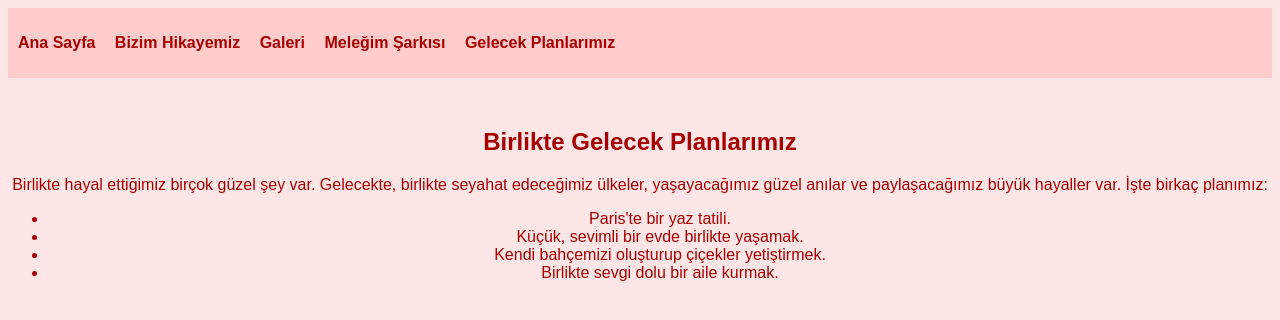
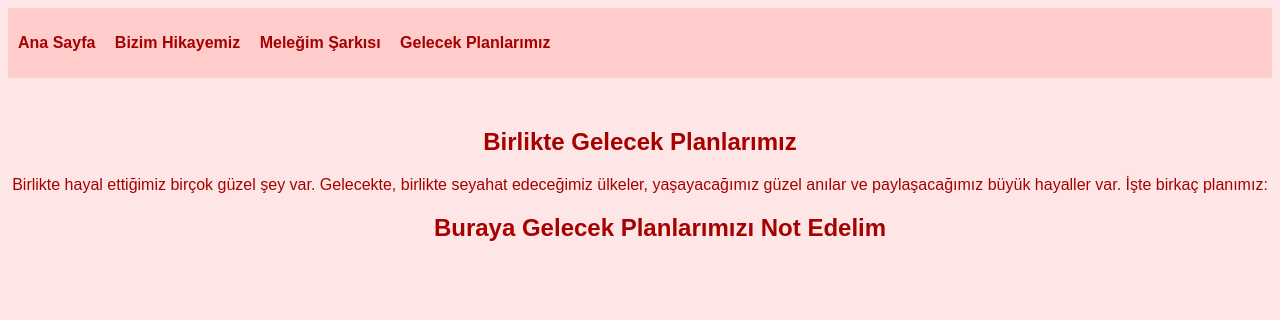
Before and after one commit to gitaristbey/zeynebicin, a plain HTML site: page gelecek.html in a window 1280 px wide. Drawn offline with Linux system fonts and the light colour scheme.

Commit message:
Update gelecek.html

```diff
--- a/gelecek.html
+++ b/gelecek.html
@@ -12,7 +12,6 @@
             <ul>
                 <li><a href="index.html">Ana Sayfa</a></li>
                 <li><a href="hikayemiz.html">Bizim Hikayemiz</a></li>
-                <li><a href="galeri.html">Galeri</a></li>
                 <li><a href="sarki.html">Meleğim Şarkısı</a></li>
                 <li><a href="gelecek.html">Gelecek Planlarımız</a></li>
             </ul>
@@ -22,10 +21,7 @@
         <h2>Birlikte Gelecek Planlarımız</h2>
         <p>Birlikte hayal ettiğimiz birçok güzel şey var. Gelecekte, birlikte seyahat edeceğimiz ülkeler, yaşayacağımız güzel anılar ve paylaşacağımız büyük hayaller var. İşte birkaç planımız:</p>
         <ul>
-            <li>Paris'te bir yaz tatili.</li>
-            <li>Küçük, sevimli bir evde birlikte yaşamak.</li>
-            <li>Kendi bahçemizi oluşturup çiçekler yetiştirmek.</li>
-            <li>Birlikte sevgi dolu bir aile kurmak.</li>
+        <h2>Buraya Gelecek Planlarımızı Not Edelim</h2>
         </ul>
     </main>
 </body>
```
